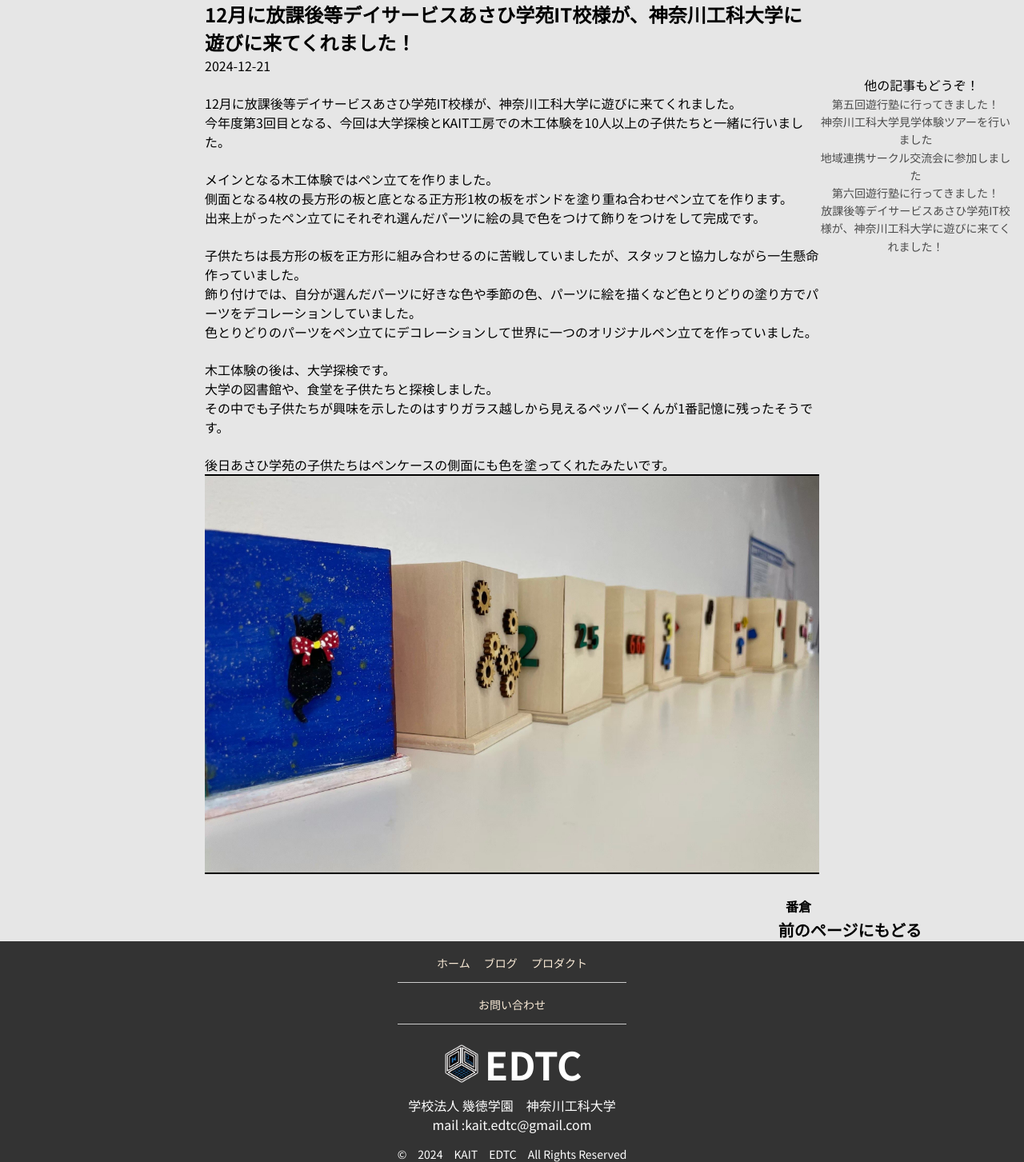
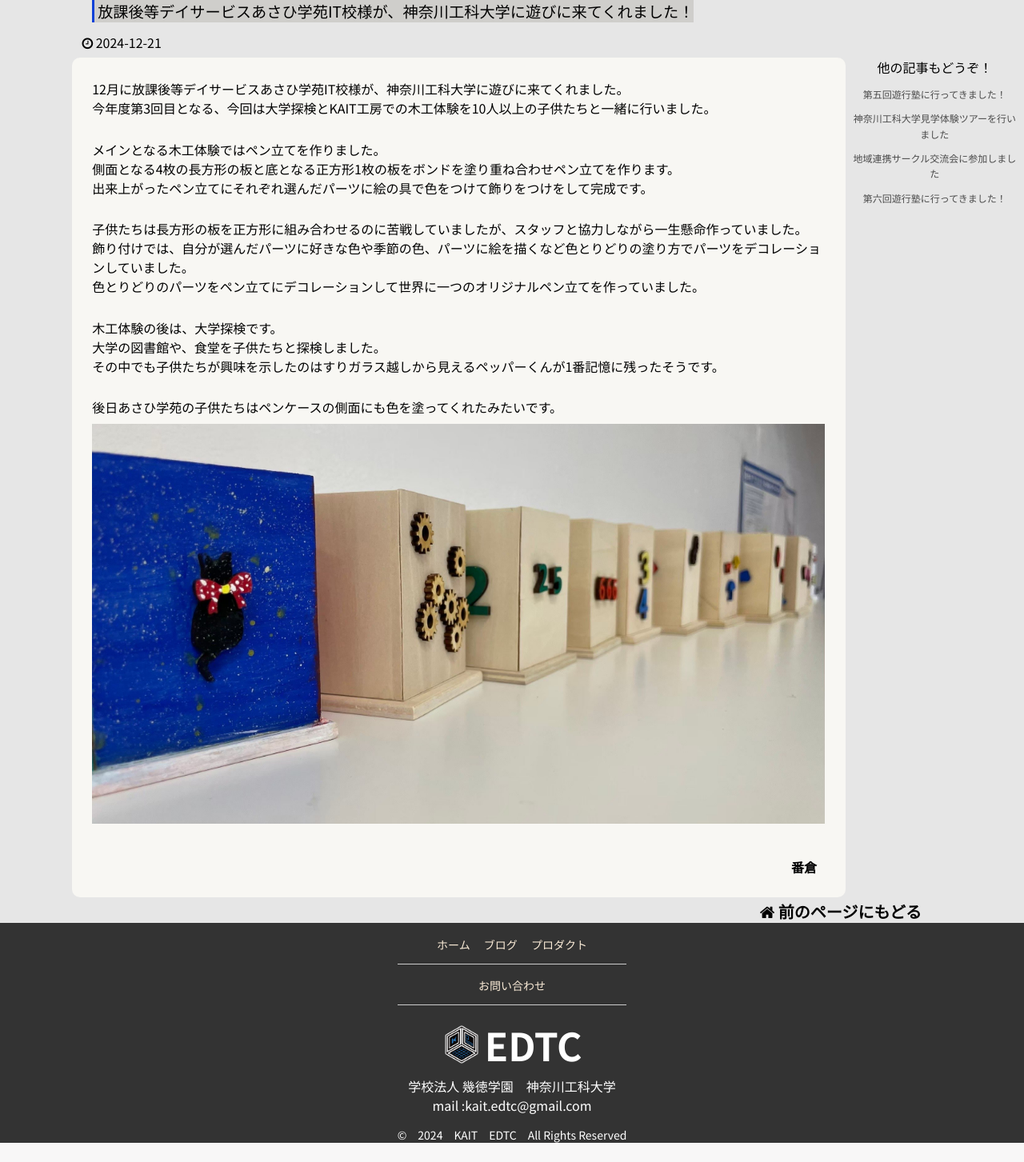
Before and after one commit to KAIT-EDTC/EDTCHP, a PHP site: page /blog/blog-data/asahi-IT.html in a window 1280 px wide. Shown: the part 70-1523 px from the top of the page at 80% size. After the commit the page ends 1499 px from the top, so only its background shows below. Run offline with PHP 8.4, Linux system fonts and the light colour scheme; some libraries are stand-ins or nearby versions.

Commit message:
fix:ブログ詳細ページの修正

```diff
--- a/blog/blog-data/asahi-IT.html
+++ b/blog/blog-data/asahi-IT.html
@@ -57,11 +57,8 @@
     <!-- Header End -->
     <!--main strt-->
     <main>
-
-        <div class="blog-title">
-            12月に放課後等デイサービスあさひ学苑IT校様が、神奈川工科大学に遊びに来てくれました！
-        </div>
-        <div class="blog-date">2024-12-21</div>
+        <div class="blog-title">放課後等デイサービスあさひ学苑IT校様が、神奈川工科大学に遊びに来てくれました！</div>
+        <div class="blog-date"><i class="fa fa-clock-o"></i> 2024-12-21</div>
         <div class="blog-body">
             <div class="blog-main">
                 <section>
@@ -98,7 +95,7 @@
                 </div>
             </div>
         </div>
-        <div id="reset"><a href="./../../blog.html" style="color: black;">前のページにもどる</a></div>
+        <div id="reset"><a href="./../../blog.html" style="color: black;"><i class="fa fa-home"></i> 前のページにもどる</a></div>
     </main>
 
     <!--main end-->
--- a/blog/blog-data/asahi.blog.html
+++ b/blog/blog-data/asahi.blog.html
@@ -57,10 +57,8 @@
     <!-- Header End -->
     <!--main strt-->
     <main>
-        <div class="blog-title">
-            神奈川工科大学見学体験ツアー
-        </div>
-        <div class="blog-date">2024-6-29</div>
+        <div class="blog-title">神奈川工科大学見学体験ツアーを行いました</div>
+        <div class="blog-date"><i class="fa fa-clock-o"></i> 2024-6-29</div>
         <div class="blog-body">
             <div class="blog-main">
                 <section>
--- a/blog/blog-data/kouryukai.html
+++ b/blog/blog-data/kouryukai.html
@@ -57,10 +57,8 @@
     <!-- Header End -->
     <!--main strt-->
     <main>
-        <div class="blog-title">
-            地域連携サークル交流会に参加しました
-        </div>
-        <div class="blog-date">2024-07-11</div>
+        <div class="blog-title">地域連携サークル交流会に参加しました</div>
+        <div class="blog-date"><i class="fa fa-clock-o"></i> 2024-07-11</div>
         <div class="blog-body">
             <div class="blog-main">
                 <section>
--- a/blog/blog-data/yugyou5-blog.html
+++ b/blog/blog-data/yugyou5-blog.html
@@ -57,10 +57,8 @@
     <!-- Header End -->
     <!--main strt-->
     <main>
-        <div class="blog-title">
-            第五回遊行塾に行ってきました！
-        </div>
-        <div class="blog-date">2024-06-22</div>
+        <div class="blog-title">第五回遊行塾に行ってきました！</div>
+        <div class="blog-date"><i class="fa fa-clock-o"></i> 2024-06-22</div>
         <div class="blog-body">
             <div class="blog-main">
                 <section>
--- a/css/blog-temp.css
+++ b/css/blog-temp.css
@@ -1,20 +1,124 @@
-
 /* 前提としてタグの書き方　.エリア名　.関数名{}とする */
 body {
     background-color: #e6e6e6;
     /* background-color: 名前の通り背景色を指定 */
 }
-section {
+
+/* パンくずリスト */
+/* main .breadcrumb {
+    margin: 1% 0;
+    margin-left: 10%;
+    font-size: 1.2vb;
+    font-weight: lighter;
+    padding: 2%;
+}
+main .breadcrumbs i {
+    vertical-align: middle;
+    font-size: 1.3em;
+    margin: 0 5px;
+} */
+
+/* ブログタイトルスタイル */
+main .blog-title {
+    margin: 1% 9%;
+    margin-right: 9%;
+    display: flex;
+    align-items: stretch;
+    font-size: 2.4vb;
+    width: fit-content;
+    background-color: #cfcecb;
+}
+main .blog-title::before {
+    content: "";
+    display: inline-block;
+    width: 3px;
+    background-color: #0a41d8;
+    margin-right: 4px;
+    vertical-align: middle;
+}
+
+/* 日付スタイル */
+main .blog-date {
+    margin: 7px 0;
+    margin-left: 8%;
+    font-size: 1rem;
+}
+
+main .blog-body {
+    display: flex;
+}
+
+/* ブログ内容スタイル */
+main .blog-body .blog-main {
+    margin-left: 7%;
+    width: 86%;
+    background-color: #F8F7F3;
+    padding: 0 2% 2% 2%;
+    border-radius: 10px;
+}
+
+/* セクションスタイル */
+main .blog-body .blog-main section {
     margin: 3% 0;
 }
-section img {
+
+/* 画像スタイル */
+main .blog-body .blog-main section img {
+    margin: 1% 0;
     width: 100%;
     height: 500px;
     object-fit: cover;
-    object-position: center;
-    border-top: 2px solid #000;
-    border-bottom: 2px solid #000;
 }
+
+/* 著者スタイル */
+main .blog-body .blog-main .author {
+    font-size: 2vb;
+    text-align: right;
+    font-weight: bold;
+    margin-right: 10px;
+}
+
+/* サイドメニュー */
+main .pc-only {
+    width: 20%;
+}
+.side-menu {
+    width: 100%;
+}
+.side-menu .Archives {
+    width: 100%;
+    text-align: center;
+}
+.side-menu .Archives ul {
+    display: block;
+}
+.side-menu .Archives ul li {
+    text-align: center;
+    list-style: none;
+    margin: 5% 2%;
+    font-size: 1.5vb;
+}
+.side-menu .Archives ul li:hover {
+    text-decoration: underline;
+    text-decoration-color: rgb(109, 108, 108);
+    text-decoration-thickness: 2px;
+    text-underline-offset: 3px;
+    border-radius: 10px;
+}
+
+@media screen and (max-width:480px) {
+    main .blog-body .blog-main section {
+        margin: 9% 0;
+    }
+    main .blog-body .blog-main section img {
+        object-fit: unset;
+        object-position: unset;
+        border: unset;
+        width: 100%;
+        height: auto;
+    }
+}
+
 #reset {
     color:#000;
     font-weight: bold;
@@ -22,67 +126,3 @@ section img {
     margin-right: 10%;
     text-align: right;
 }
-.author{
-    text-align: right;
-    font-weight: bold;
-    margin-right: 10px;
-}
-.blog-body{
-    display: flex;
-}
-.blog-title{
-    margin:0 10% 0 10%;
-    margin-top: 5%;
-    font-size: 3vb;
-    font-weight: bold;
-}
-.blog-date{
-    margin-left: 10%;
-    font-size: 1rem;
-}
-.blog-main{
-    margin-left: 10%;
-    width: 80%;
-}
-@media screen and (min-width:820px) {
-    .blog-main{
-        margin-left: 20%;
-        width: 60%;
-    }
-    .blog-title{
-        margin:0 20% 0 20%;
-        margin-top: 5%;
-        font-size: 3vb;
-        font-weight: bold;
-    }
-    .blog-date{
-        margin-left: 20%;
-        font-size: 1rem;
-    }
-}
-
-@media screen and (max-width:480px) {
-    section {
-        margin: 9% 0;
-    }
-    section img {
-        object-fit: unset;
-        object-position: unset;
-        border: unset;
-        width: 100%;
-        height: auto;
-    }
-}
-.side-menu{
-    width: 100%;
-}
-.side-menu .Archives{
-    width: 100%;
-    text-align: center;
-}
-.side-menu .Archives ul{
-    display: block;
-}
-main .pc-only{
-    width: 20%;
-}
```
Also changed, not shown: blog/blog-data/yugyou6-blog.html (+3 -5 lines).
